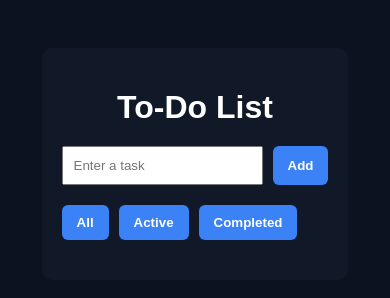
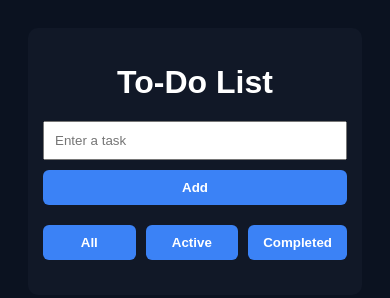
Before and after one commit to Tisha1907/to-do-list-app, a plain HTML site: page index.html in a window 390 px wide. Drawn offline with Linux system fonts and the light colour scheme.

Commit message:
Update style.css

```diff
--- a/style.css
+++ b/style.css
@@ -1,17 +1,18 @@
-body{
+body {
     font-family: Arial, sans-serif;
-    background:#0b1220;
-    color:white;
-    display:flex;
-    justify-content:center;
-    padding:40px;
+    background: #0b1220;
+    color: white;
+    display: flex;
+    justify-content: center;
+    padding: 20px;
 }
 
-.container{
-    width:500px;
-    background:#111827;
-    padding:20px;
-    border-radius:10px;
+.container {
+    width: 100%;
+    max-width: 500px;
+    background: #111827;
+    padding: 20px;
+    border-radius: 10px;
 }
 
 h1{
@@ -58,3 +59,24 @@ li{
     background:#1f2937;
     border-radius:5px;
 }
+@media (max-width: 600px) {
+    .container {
+        padding: 15px;
+    }
+
+    .input-section {
+        flex-direction: column;
+    }
+
+    .input-section button {
+        width: 100%;
+    }
+
+    .filters {
+        flex-wrap: wrap;
+    }
+
+    .filters button {
+        flex: 1;
+    }
+}
```
